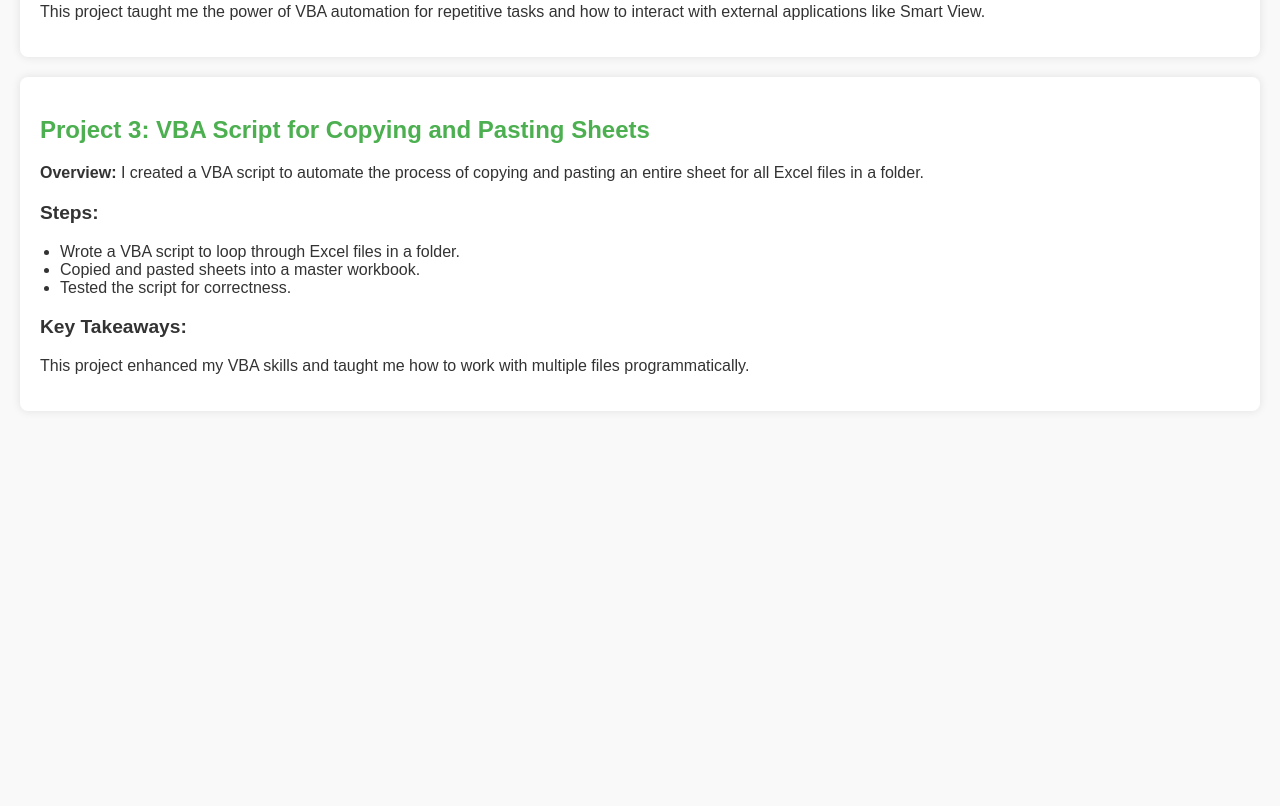
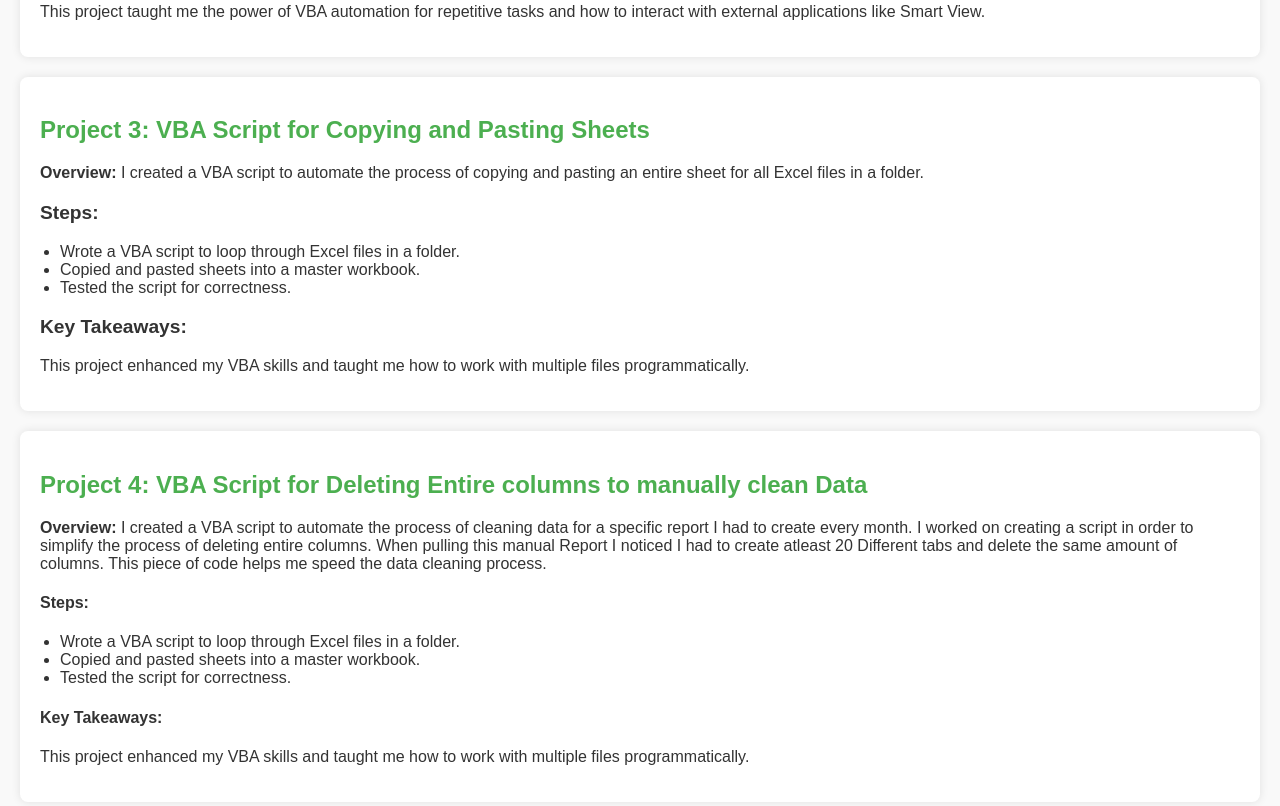
Before and after one commit to kendrickJaramillo/My-Excel-Projects, a plain HTML site: page index.html in a window 1280 px wide. Shown: the part 826-1632 px from the top of the page. Before the commit the page ends 1257 px from the top, so only its background shows below. Drawn offline with Linux system fonts and the light colour scheme.

Commit message:
4th Project.html

```diff
--- a/index.html
+++ b/index.html
@@ -49,7 +49,18 @@
         <h3>Key Takeaways:</h3>
         <p>This project enhanced my VBA skills and taught me how to work with multiple files programmatically.</p>
     </section>
-
+    <section id="project-4">
+        <h2>Project 4: VBA Script for Deleting Entire columns to manually clean Data </h2>
+        <p><strong>Overview:</strong> I created a VBA script to automate the process of cleaning data for a specific report I had to create every month. I worked on creating a script in order to simplify the process of deleting entire columns. When pulling this manual Report I noticed I had to create atleast 20 Different tabs and delete the same amount of columns. This piece of code helps me speed the data cleaning process.</p>
+        <h4>Steps:</h4>
+        <ul>
+            <li>Wrote a VBA script to loop through Excel files in a folder.</li>
+            <li>Copied and pasted sheets into a master workbook.</li>
+            <li>Tested the script for correctness.</li>
+        </ul>
+        <h4>Key Takeaways:</h4>
+        <p>This project enhanced my VBA skills and taught me how to work with multiple files programmatically.</p>
+    </section>
     <footer>
         <p>&copy; 2024 My Excel Journey</p>
     </footer>
```
